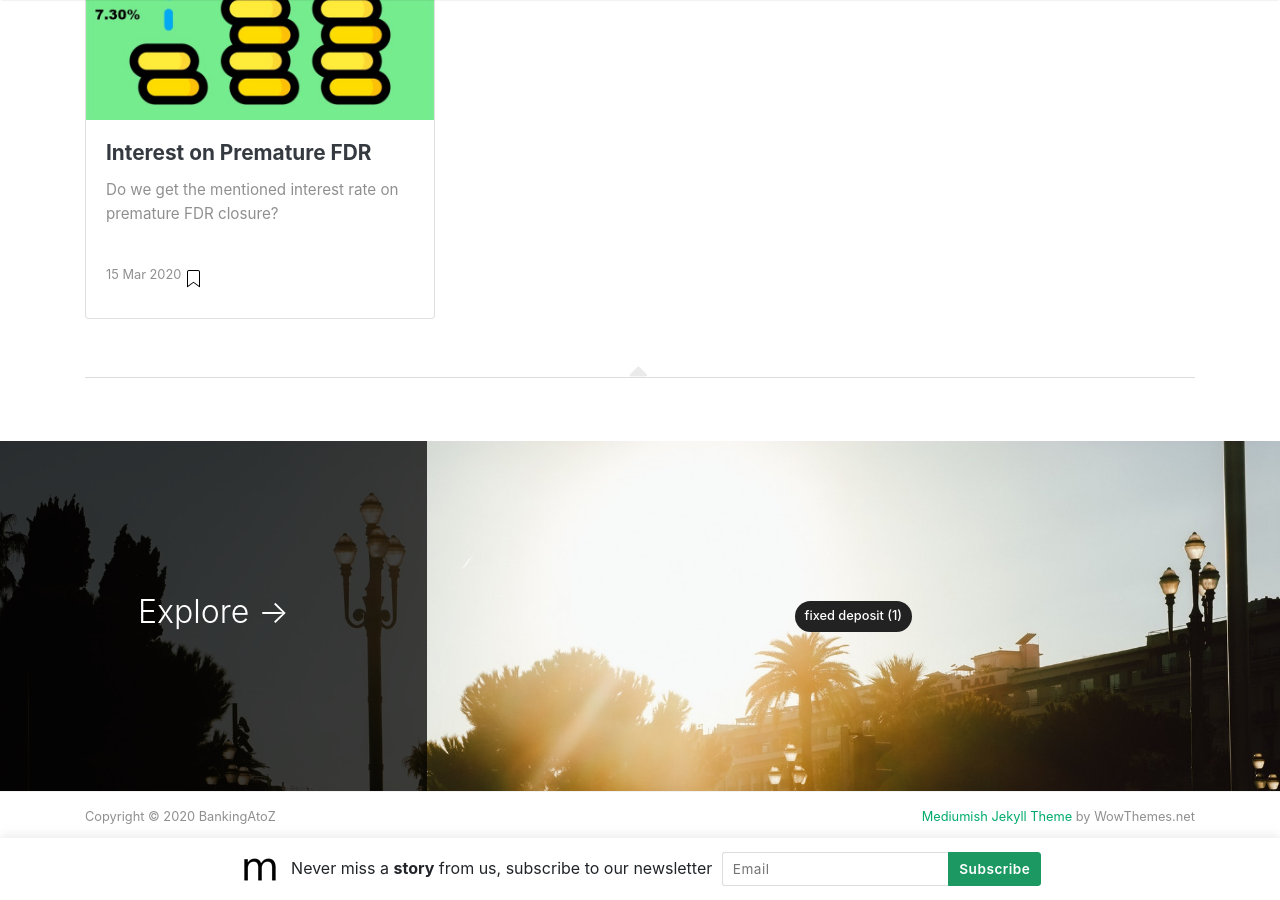
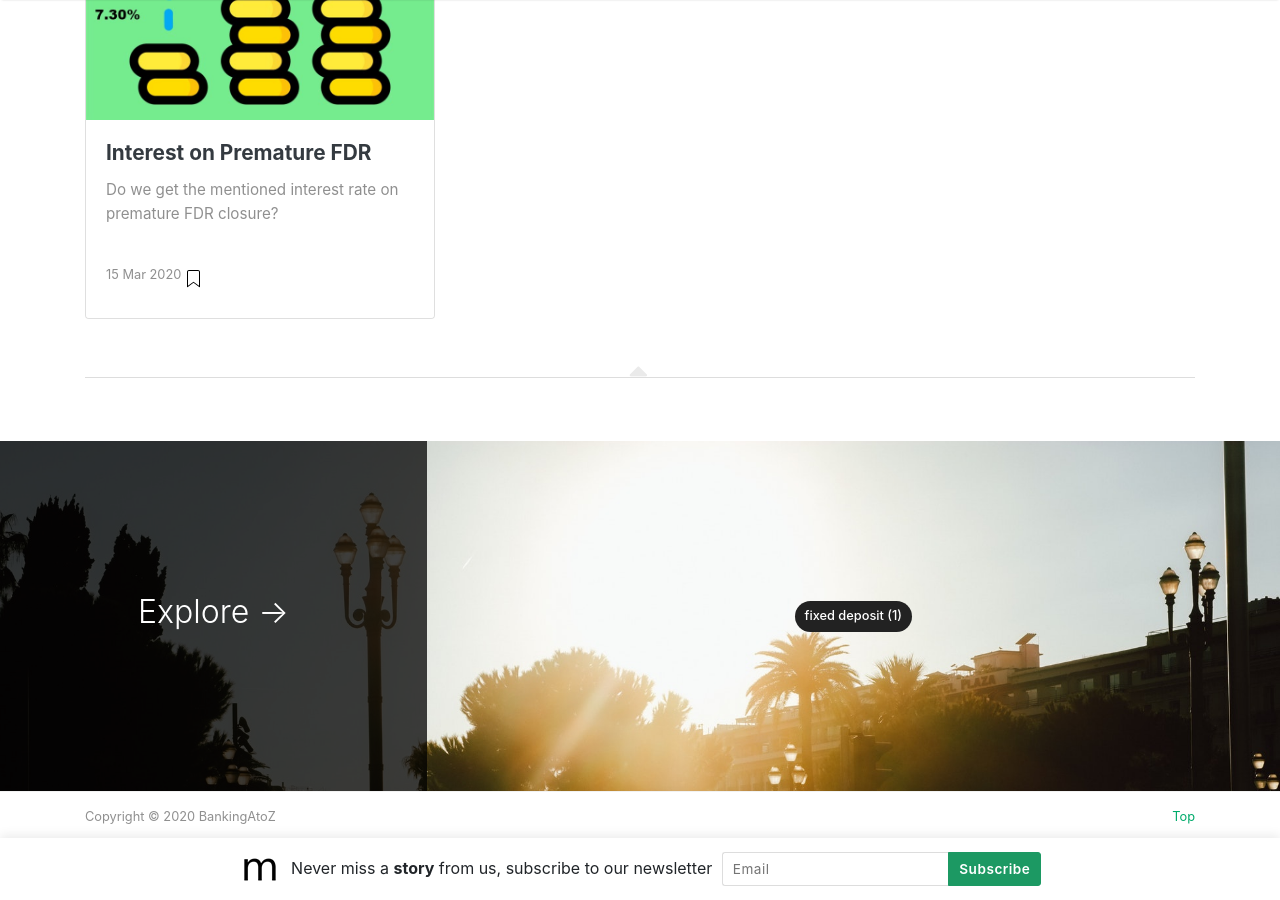
Before and after one commit to rdmmehta/batz, a Jekyll site: the page built from index.html, in a window 1280 px wide and 900 px high, scrolled down 558 px. Built offline with Jekyll 4.4.1, drawn with Linux system fonts in a browser that asks for light colours; nearby versions of some CDN libraries; the list of posts is cut into pages by our own code; some of the changed text lies outside the part shown.

Commit message:
Update default.html

```diff
--- a/_layouts/default.html
+++ b/_layouts/default.html
@@ -75,21 +75,7 @@
                 <a class="nav-link" href="{{ site.baseurl }}/about">About</a>
                 </li>
 
-                <li class="nav-item">
-                <a target="_blank" class="nav-link" href="https://bootstrapstarter.com/bootstrap-templates/template-mediumish-bootstrap-jekyll/"> Docs</a>
-                </li>
 
-                <li class="nav-item">
-                <a target="_blank" class="nav-link" href="https://www.wowthemes.net/themes/mediumish-wordpress/"><i class="fab fa-wordpress-simple"></i> WP Version</a>
-                </li>
-
-                <li class="nav-item">
-                <a target="_blank" class="nav-link" href="https://www.wowthemes.net/themes/mediumish-ghost/"><i class="fab fa-snapchat-ghost"></i> Ghost Version</a>
-                </li>
-
-                <li class="nav-item">
-                <a target="_blank" class="nav-link" href="https://github.com/wowthemesnet/mediumish-theme-jekyll"><i class="fab fa-github"></i> Fork on Github</a>
-                </li>
 
                 {% include search-lunr.html %}
 
@@ -175,7 +161,7 @@
                 Copyright © {{ site.time | date: "%Y" }} {{ site.name }}
             </div>
             <div class="col-md-6 col-sm-6 text-center text-lg-right">
-                <a target="_blank" href="https://www.wowthemes.net/mediumish-free-jekyll-template/">Mediumish Jekyll Theme</a> by WowThemes.net
+                <a target="_blank" href="#/">Top</a>
             </div>
         </div>
     </div>
```
